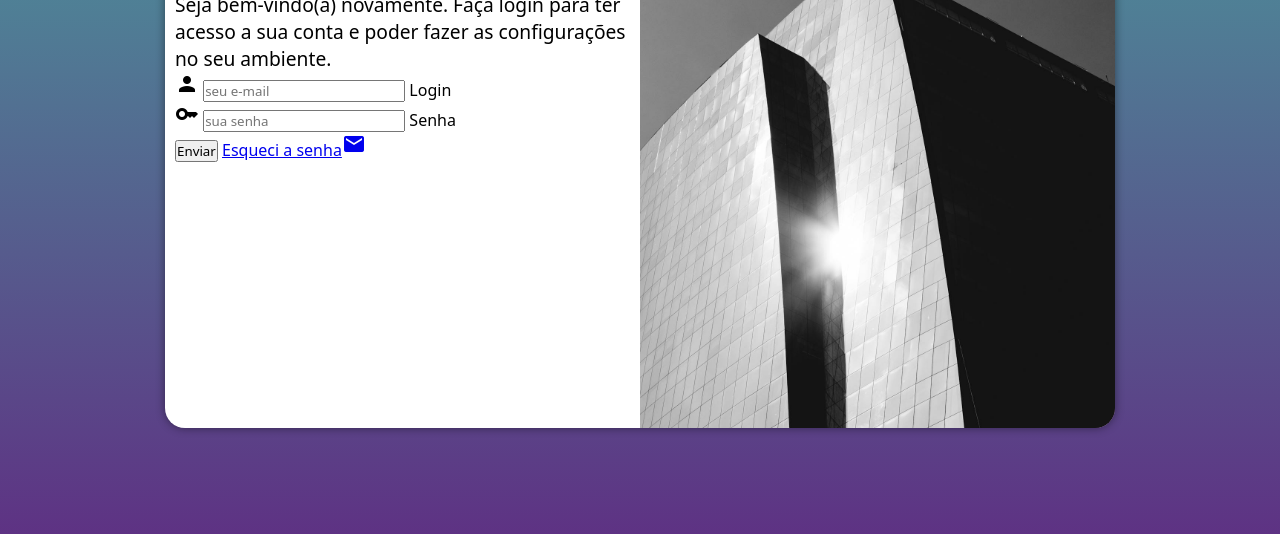
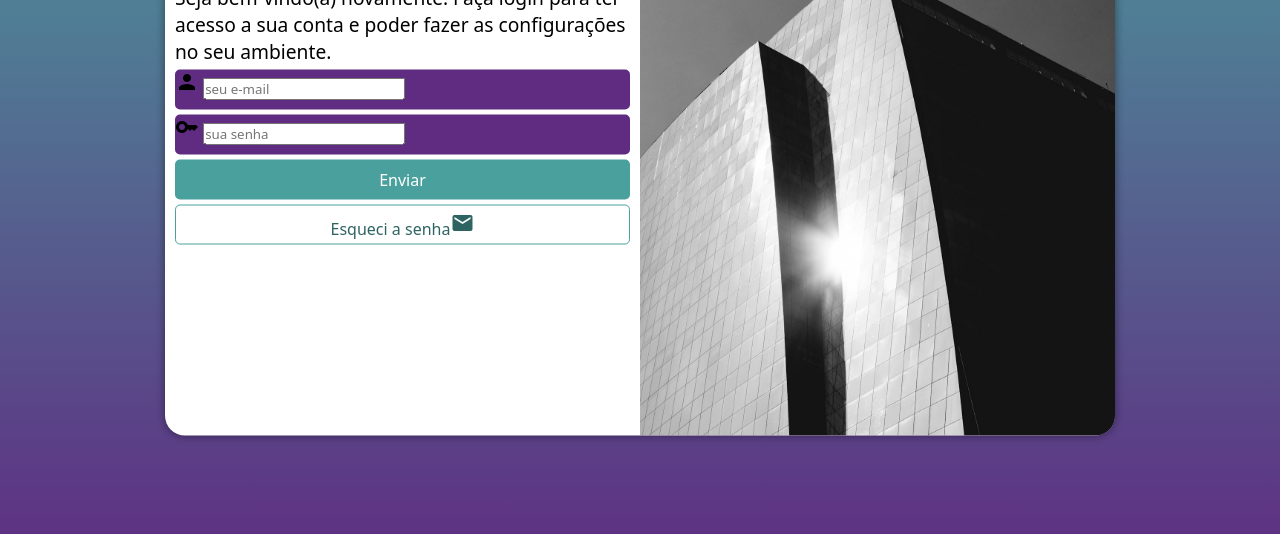
Before and after one commit to RafaelaDSM/projeto-login, a plain HTML site: page index.html in a window 1280 px wide. Shown: the part 222-756 px from the top of the page. Drawn offline with Linux system fonts and the light colour scheme.

Commit message:
Formatação do formulário

```diff
--- a/estilos/style.css
+++ b/estilos/style.css
@@ -34,7 +34,7 @@ section#login {
 
     background-color: white;
     width: 250px;
-    height: 500px;
+    height: 515px;
     border-radius: 20px;
     box-shadow: 0px 0px 10px rgba(0, 0, 0, 0.450);
 
@@ -63,3 +63,55 @@ div#formulario > h1 {
 div#formulario > p {
     font-size: 0.8em;
 }
+
+form > div.campo {
+    background-color: #5f2c82;
+    display: block;
+    width: 100%;
+    height: 40px;
+    border-radius: 5px;
+    margin: 5px 0px;
+}
+
+div.campo > label {
+    display: none;
+}
+
+form > input[type=submit] {
+    display: block;
+    font-size: 1em;
+    width: 100%;
+    height: 40px;
+    background-color: #49a09d;
+    color: white;
+    border: none;
+    border-radius: 5px;
+    cursor: pointer;
+}
+
+form > input[type=submit]:hover {
+    background-color: #1e4645;
+}
+
+form > a.botao {
+    display: block;
+    text-align: center;
+    font-size: 1em;
+    width: 100%;
+    height: 40px;
+    padding-top: 5px;
+    margin-top: 5px;
+    background-color: white;
+    color: #2d6462;
+    border: 1px solid #49a09d;
+    border-radius: 5px;
+    text-decoration: none;
+}
+
+form > a.botao:hover {
+    background-color: #6cd3cf;
+}
+
+form > a.botao > i {
+    font-size: 0.8em;
+}
--- a/index.html
+++ b/index.html
@@ -29,7 +29,7 @@
                         <label for="isenha">Senha</label>
                     </div>
                     <input type="submit" value="Enviar">
-                    <a href="esqueci.html">
+                    <a href="esqueci.html" class="botao">
                         Esqueci a senha<span class="material-icons">email</span>
                     </a>
                 </form>
```
